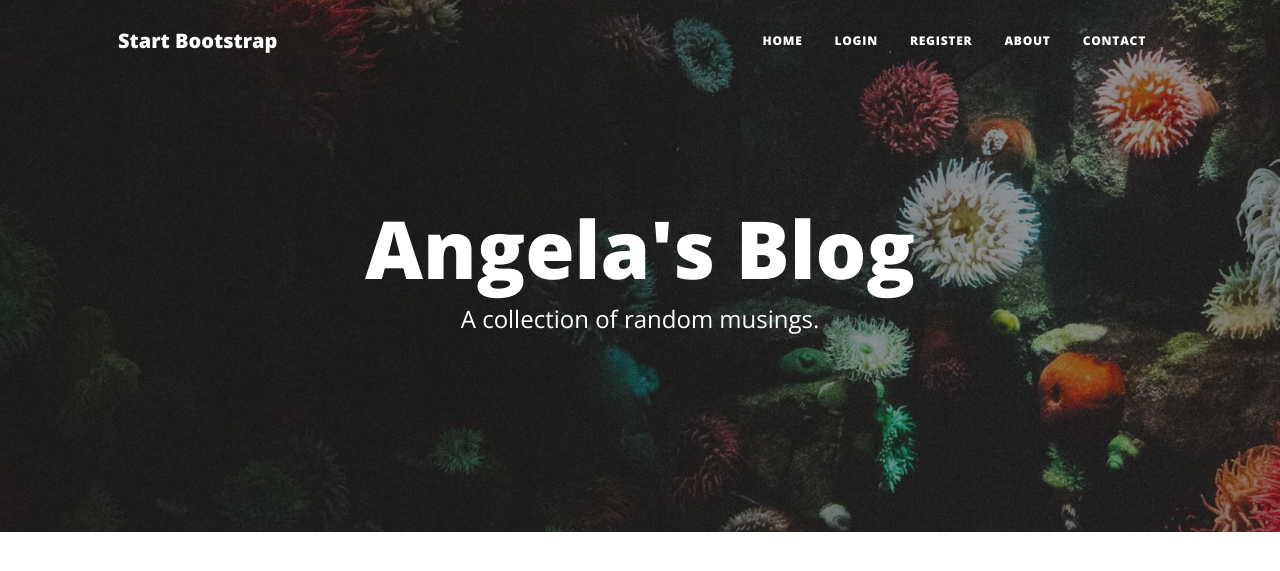
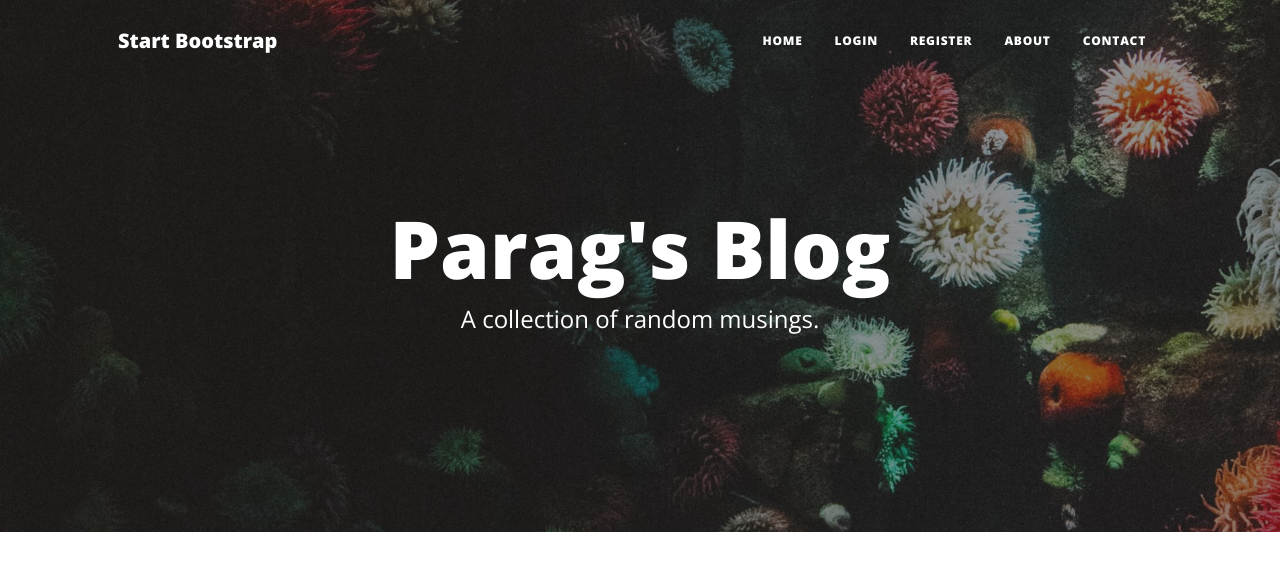
Before and after one commit to prog17-cloud/Blogs, a Flask app: page / in a window 1280 px wide. Shown: the top 571 px of the page. Run offline with Flask 3, Linux system fonts and the light colour scheme; some libraries are stand-ins or nearby versions.

Commit message:
Change blog title from 'Angela's Blog' to 'Parag's Blog'

```diff
--- a/templates/home.html
+++ b/templates/home.html
@@ -8,7 +8,7 @@ style="background-image: url('../static/assets/img/home-bg.jpg')">
       <div class="col-md-10 col-lg-8 col-xl-7">
 
         <div class="site-heading">
-          <h1>Angela's Blog</h1>
+          <h1>Parag's Blog</h1>
           <span class="subheading">
             A collection of random musings.
           </span>
```
